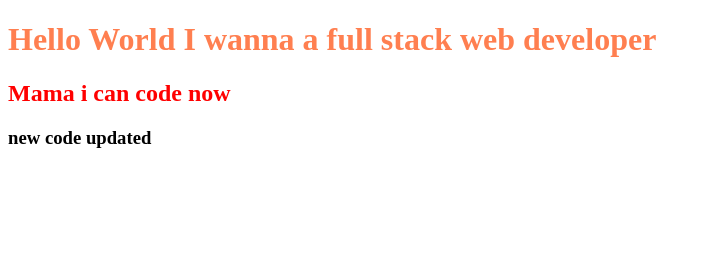
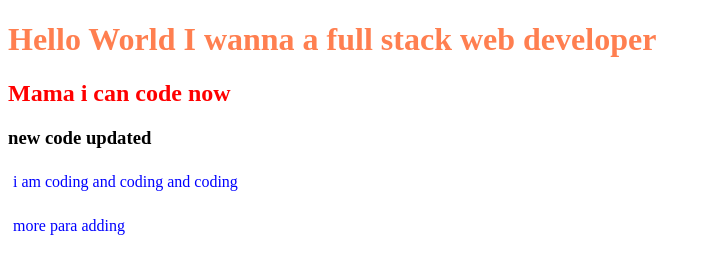
Before and after one commit to annise-arif/my-first-repo, a plain HTML site: page index.html in a window 1280 px wide. Shown: the whole page, without its empty margins (0-711 px from the left). Drawn offline with Linux system fonts and the light colour scheme.

Commit message:
style added

```diff
--- a/index.html
+++ b/index.html
@@ -5,11 +5,14 @@
     <meta http-equiv="X-UA-Compatible" content="IE=edge">
     <meta name="viewport" content="width=device-width, initial-scale=1.0">
     <title>my-first-github-repo</title>
-    <link rel="shortcut icon" href="favicon.ico" type="image/x-icon">
+    <link id="fave-icon" rel="shortcut icon" href="image/fave-icon.jpg" type="image/fave-icon">
+    <link rel="stylesheet" href="style.css">
 </head>
 <body>
     <h1 style="color: coral;">Hello World I wanna a full stack web developer</h1>
     <h2 style="color: red;">Mama i can code now</h2>
     <h3> new code updated</h3>
+    <p> i am coding and coding and coding</p>
+    <p> more para adding</p>
 </body>
 </html>
--- /dev/null
+++ b/style.css
@@ -0,0 +1,4 @@
+p{ padding: 5px;
+color: blue;};
+
+#fave-icon{}
```
Also changed, not shown: image/fave-icon.jpg (added).
